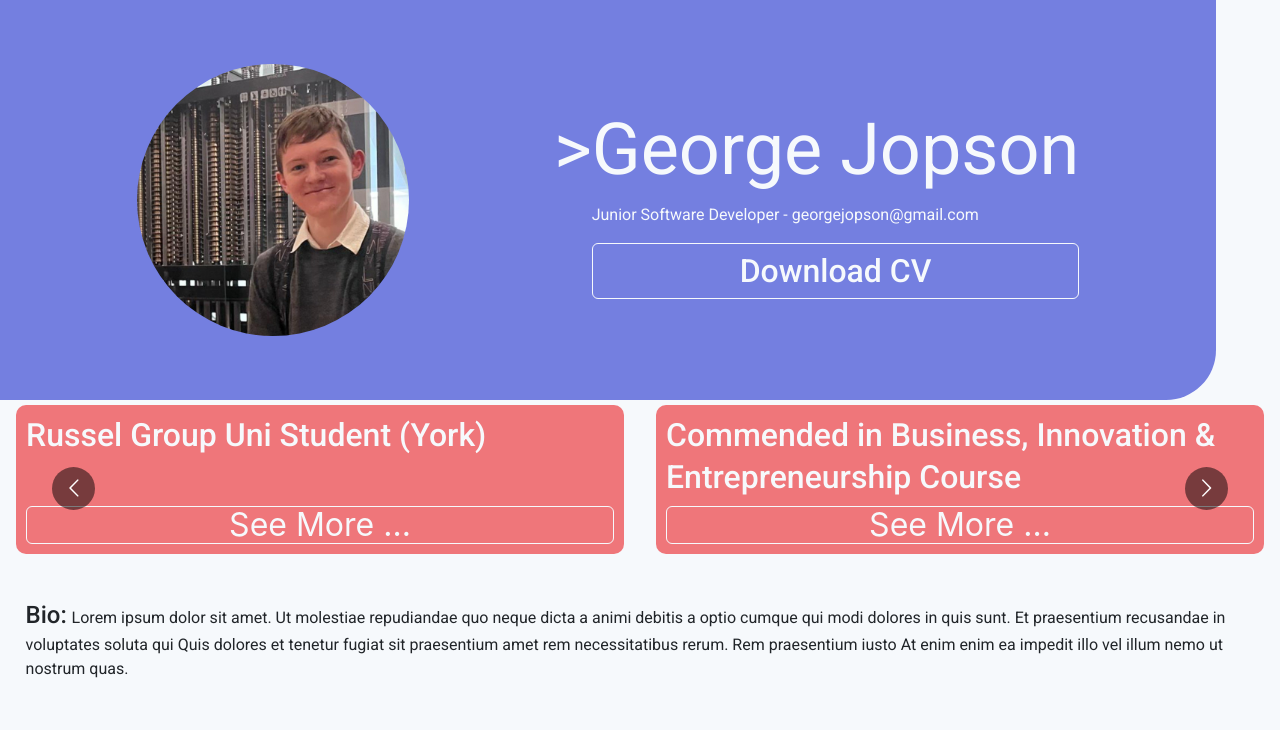
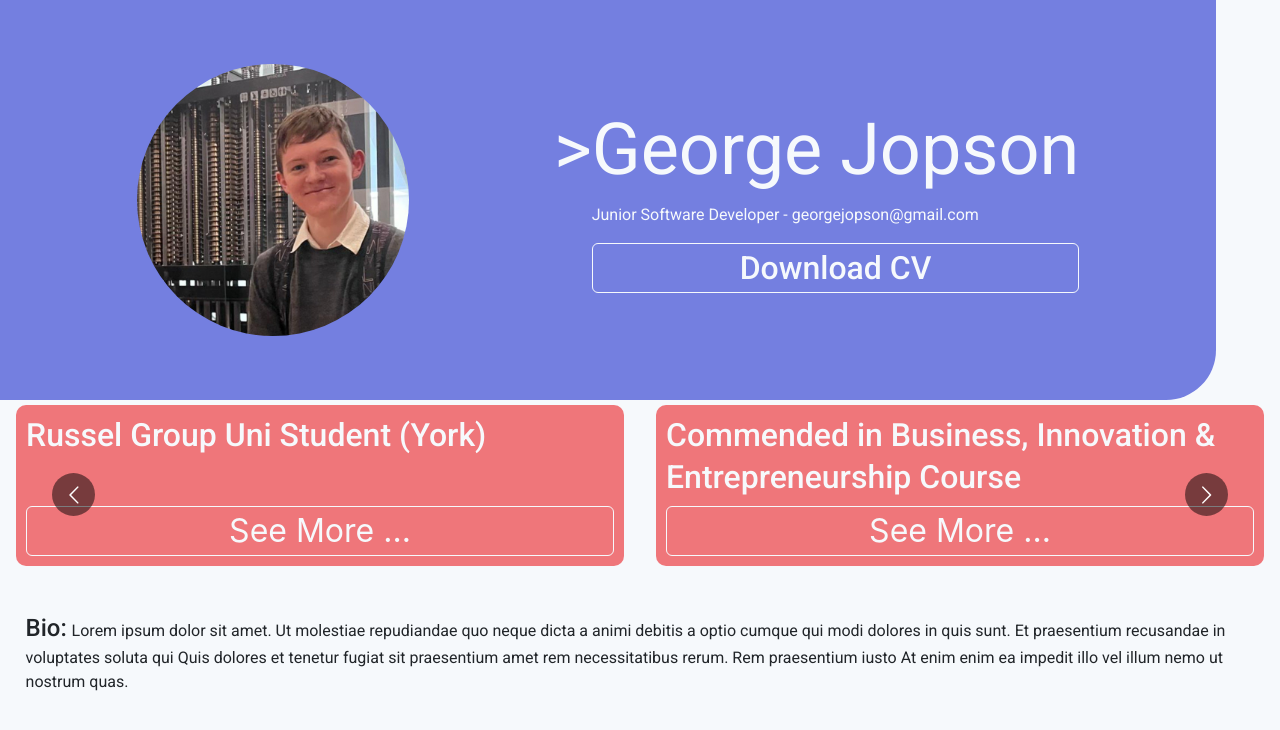
Before and after one commit to GeorgeJopson/GeorgeJopson.github.io, a React (Create React App) app: page / in a window 1280 px wide. Shown: the top 730 px of the page. Built offline with nearby package versions, Linux system fonts and the light colour scheme.

Commit message:
Refactor buttons

```diff
--- a/src/AchievementCarousel/AchievementCarousel.css
+++ b/src/AchievementCarousel/AchievementCarousel.css
@@ -27,25 +27,15 @@
   margin-bottom:0;
   font-size: 1em;
   line-height:1.3em;
-  height:3em;
+  height:3.1em;
+  margin-bottom:10px;
 }
 
 
-.seeMore{
-  color: #f6f9fc;
-  border-color: #f6f9fc;
+.btnSeeMore{
   font-size: 1em;
-
   display: flex;
   justify-content: center;
   flex-direction: column;
   align-items: center;
 }
-
-.seeMore:hover,
-.seeMore-primary:focus,
-.seeMore:active{
-  background-color: #f6f9fc !important;
-  color: #747fe0 !important;
-  border-color: #f6f9fc !important;
-}
--- a/src/AchievementCarousel/AchievementCarousel.js
+++ b/src/AchievementCarousel/AchievementCarousel.js
@@ -34,7 +34,7 @@ function AchievementCarousel(){
     return (
       <div className="carouselItem">
         <p className="robotoMedium carouselItemText">{titleText}</p>
-        <button className="seeMore btn btn-outline-primary">See More ...</button>
+        <button className="btnSeeMore btn btn-outline-primary btnRegular">See More ...</button>
       </div>
     );
   }
--- /dev/null
+++ b/src/buttons.css
@@ -0,0 +1,14 @@
+.btnRegular{
+  --bs-btn-padding-y: 0;
+  color: #f6f9fc;
+  border-color: #f6f9fc;
+  width: 100%;
+}
+
+.btnRegular:hover,
+.btnRegular:focus,
+.btnRegular:active{
+  background-color: #f6f9fc !important;
+  color: #747fe0 !important;
+  border-color: #f6f9fc !important;
+}
--- a/src/header/Header.css
+++ b/src/header/Header.css
@@ -43,24 +43,8 @@
   text-align: left;
 }
 
-.btn{
-  --bs-btn-padding-y: 0;
-}
-
-.btn-outline-primary{
-  color: #f6f9fc;
-  border-color: #f6f9fc;
-  width: 100%;
-  height: 30%;
+.btnCV{
   font-size: 2em;
-}
-
-.btn-outline-primary:hover,
-.btn-outline-primary:focus,
-.btn-outline-primary:active{
-  background-color: #f6f9fc !important;
-  color: #747fe0 !important;
-  border-color: #f6f9fc !important;
 }
 
 /* Tablet view */
--- a/src/header/Header.js
+++ b/src/header/Header.js
@@ -1,5 +1,6 @@
 import './Header.css';
 import '../fonts.css';
+import '../buttons.css';
 
 function Header(){
   return (
@@ -39,7 +40,7 @@ function HeaderTitleoBox(){
 function DownloadCVButton(){
   return(
     <a className="downloadAnchor" href={`${process.env.PUBLIC_URL}/George-Jopson-CV.pdf`} target="_blank" rel="noreferrer">
-      <button type="button" className="btn btn-outline-primary btn-large robotoMedium">Download CV</button>
+      <button type="button" className="btn btn-outline-primary btn-large robotoMedium btnRegular btnCV">Download CV</button>
     </a>
   );
 }
```
